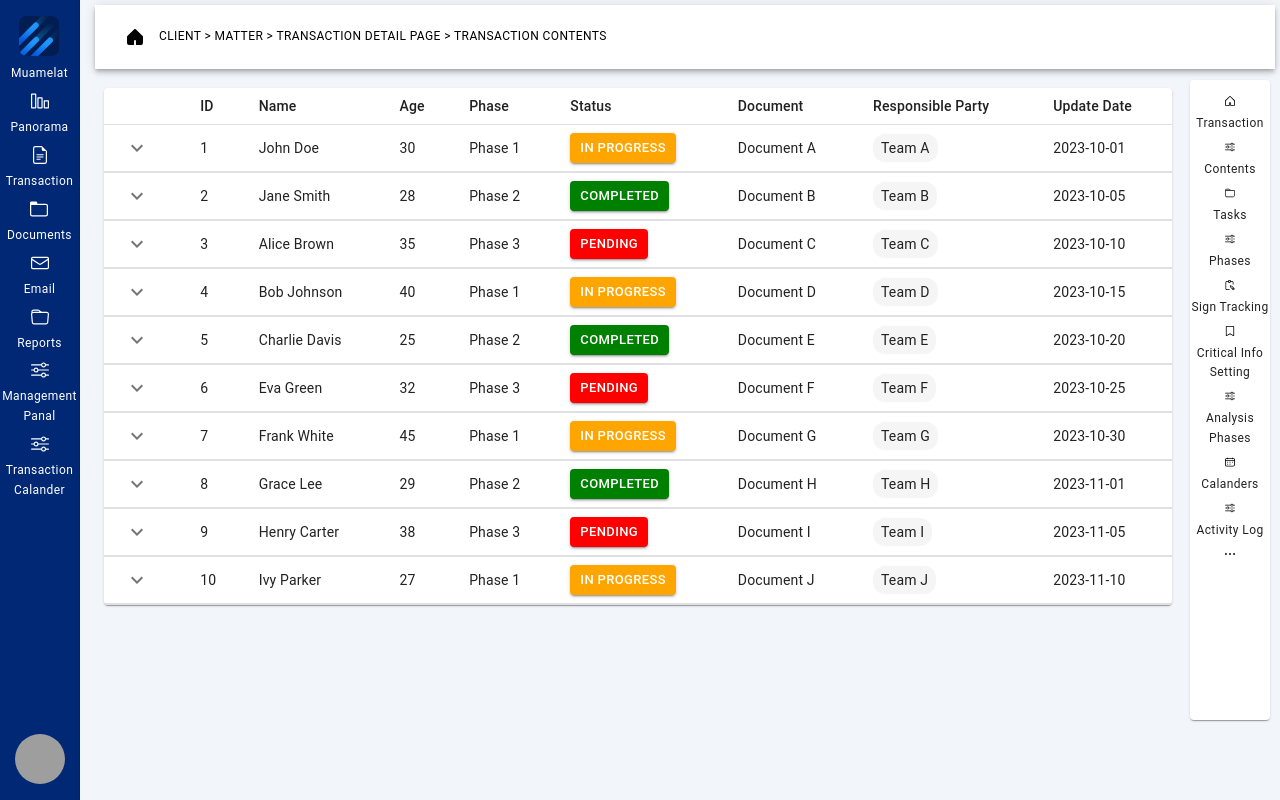
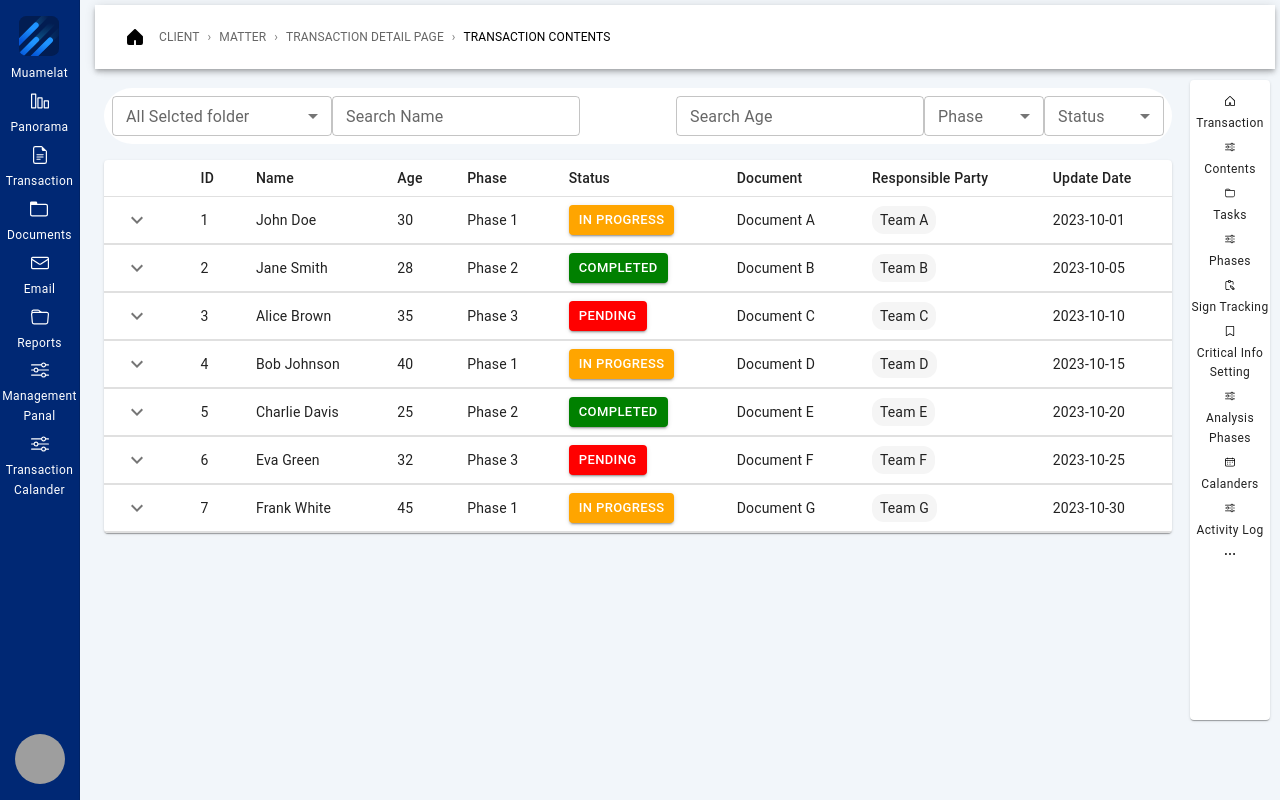
Before and after one commit to Arshad1071/new_mind, a React (Create React App) app in the folder client/: page / in a window 1280 px wide. Built offline with nearby package versions, Linux system fonts and the light colour scheme; grey boxes are pictures that could not be loaded.

Commit message:
Breadcrumbs edit

```diff
--- a/client/src/Components/ContentSection/ContentSection.js
+++ b/client/src/Components/ContentSection/ContentSection.js
@@ -11,6 +11,11 @@ import {
   IconButton,
   Collapse,
   Button,
+  TextField,
+  FormControl,
+  Select,
+  InputLabel,
+  MenuItem,
 } from "@mui/material";
 import { KeyboardArrowDown, KeyboardArrowUp } from "@mui/icons-material";
 
@@ -93,39 +98,6 @@ const data = [
     updateDate: "2023-10-30",
     details: "Some details about Frank White",
   },
-  {
-    id: 8,
-    name: "Grace Lee",
-    age: 29,
-    phase: "Phase 2",
-    status: "Completed",
-    document: "Document H",
-    responsibleParty: "Team H",
-    updateDate: "2023-11-01",
-    details: "Some details about Grace Lee",
-  },
-  {
-    id: 9,
-    name: "Henry Carter",
-    age: 38,
-    phase: "Phase 3",
-    status: "Pending",
-    document: "Document I",
-    responsibleParty: "Team I",
-    updateDate: "2023-11-05",
-    details: "Some details about Henry Carter",
-  },
-  {
-    id: 10,
-    name: "Ivy Parker",
-    age: 27,
-    phase: "Phase 1",
-    status: "In Progress",
-    document: "Document J",
-    responsibleParty: "Team J",
-    updateDate: "2023-11-10",
-    details: "Some details about Ivy Parker",
-  },
 ];
 
 const ContentSection = () => {
@@ -149,6 +121,58 @@ const ContentSection = () => {
         marginRight: "84px",
       }}
     >
+      <Box
+        sx={{
+          display: "flex",
+          justifyContent: "space-between",
+          alignItems: "center",
+          backgroundColor: "#ffffff", // Light gray background
+          padding: 1,
+          borderRadius: "65px",
+          marginBottom: 2,
+        }}
+      >
+        <Box>
+          <FormControl size="small" sx={{ minWidth: 220 }}>
+            <InputLabel>All Selcted folder</InputLabel>
+            <Select
+              size="small"
+              name="phase"
+              //value={filters.phase}
+              //onChange={handleFilterChange}
+            >
+              <MenuItem value="">All</MenuItem>
+              <MenuItem value="Phase 1">Phase 1</MenuItem>
+              <MenuItem value="Phase 2">Phase 2</MenuItem>
+              <MenuItem value="Phase 3">Phase 3</MenuItem>
+            </Select>
+          </FormControl>
+          <TextField label="Search Name" size="small" name="name" />
+        </Box>
+
+        <Box>
+          <TextField label="Search Age" size="small" name="age" type="number" />
+          <FormControl size="small" sx={{ minWidth: 120 }}>
+            <InputLabel>Phase</InputLabel>
+            <Select name="phase">
+              <MenuItem value="">All</MenuItem>
+              <MenuItem value="Phase 1">Phase 1</MenuItem>
+              <MenuItem value="Phase 2">Phase 2</MenuItem>
+              <MenuItem value="Phase 3">Phase 3</MenuItem>
+            </Select>
+          </FormControl>
+          <FormControl size="small" sx={{ minWidth: 120 }}>
+            <InputLabel>Status</InputLabel>
+            <Select name="status">
+              <MenuItem value="">All</MenuItem>
+              <MenuItem value="Completed">Completed</MenuItem>
+              <MenuItem value="In Progress">In Progress</MenuItem>
+              <MenuItem value="Pending">Pending</MenuItem>
+            </Select>
+          </FormControl>
+        </Box>
+      </Box>
+
       {/* Table Container */}
       <TableContainer component={Paper}>
         <Table size="small">
@@ -176,7 +200,11 @@ const ContentSection = () => {
                       size="small"
                       onClick={() => handleToggleRow(row.id)}
                     >
-                      {openRows[row.id] ? <KeyboardArrowUp /> : <KeyboardArrowDown />}
+                      {openRows[row.id] ? (
+                        <KeyboardArrowUp />
+                      ) : (
+                        <KeyboardArrowDown />
+                      )}
                     </IconButton>
                   </TableCell>
                   <TableCell>{row.id}</TableCell>
@@ -226,8 +254,15 @@ const ContentSection = () => {
 
                 {/* Collapsible Row */}
                 <TableRow>
-                  <TableCell style={{ paddingBottom: 0, paddingTop: 0 }} colSpan={9}>
-                    <Collapse in={openRows[row.id]} timeout="auto" unmountOnExit>
+                  <TableCell
+                    style={{ paddingBottom: 0, paddingTop: 0 }}
+                    colSpan={9}
+                  >
+                    <Collapse
+                      in={openRows[row.id]}
+                      timeout="auto"
+                      unmountOnExit
+                    >
                       <Box margin={1}>
                         <div>
                           <strong>Details:</strong> {row.details}
@@ -242,7 +277,8 @@ const ContentSection = () => {
                           <strong>Document:</strong> {row.document}
                         </div>
                         <div>
-                          <strong>Responsible Party:</strong> {row.responsibleParty}
+                          <strong>Responsible Party:</strong>{" "}
+                          {row.responsibleParty}
                         </div>
                         <div>
                           <strong>Update Date:</strong> {row.updateDate}
--- a/client/src/Layout/index.js
+++ b/client/src/Layout/index.js
@@ -11,6 +11,7 @@ import {
   Accordion,
   AccordionSummary,
   AccordionDetails,
+  Breadcrumbs,
 } from "@mui/material";
 
 import ArrowBackIcon from "@mui/icons-material/ArrowBack";
@@ -627,17 +628,26 @@ export default function Layout() {
                 height={16}
               />
             </IconButton>
-            <Typography
-              variant="caption"
-              sx={{ color: "black", display: "block", whiteSpace: "nowrap" }}
+
+            <Breadcrumbs
+              separator="›"
+              aria-label="breadcrumb"
+              sx={{
+                fontSize: "12px",
+                "& .MuiBreadcrumbs-separator": { color: "gray" },
+                "& a": { color: "black" },
+              }}
             >
-              CLIENT &gt; MATTER &gt; TRANSACTION DETAIL PAGE &gt; TRANSACTION
-              CONTENTS
-            </Typography>
+              <span>CLIENT</span>
+              <span> MATTER</span>
+              <span> TRANSACTION DETAIL PAGE</span>
+              <a href="/#" style={{ textDecoration: "none" }}>
+                TRANSACTION CONTENTS
+              </a>
+            </Breadcrumbs>
           </Toolbar>
         </AppBar>
         <ContentSection />
-
       </Box>
     </Box>
   );
```
Also changed, not shown: client/src/Components/ContentSection/FilterBar/FilterBar.js (added, +7 -0 lines).
